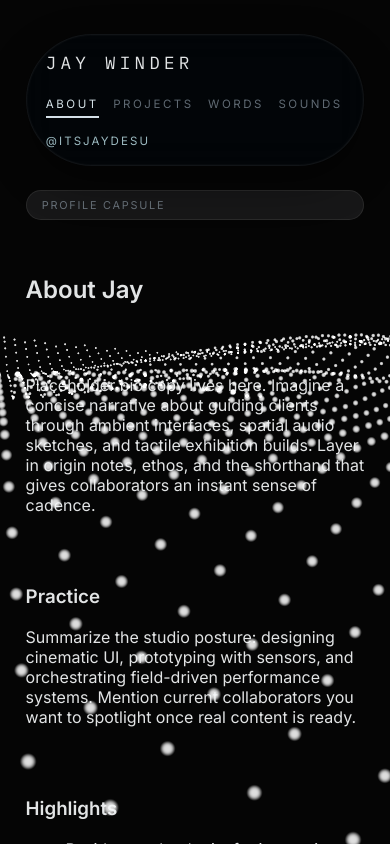
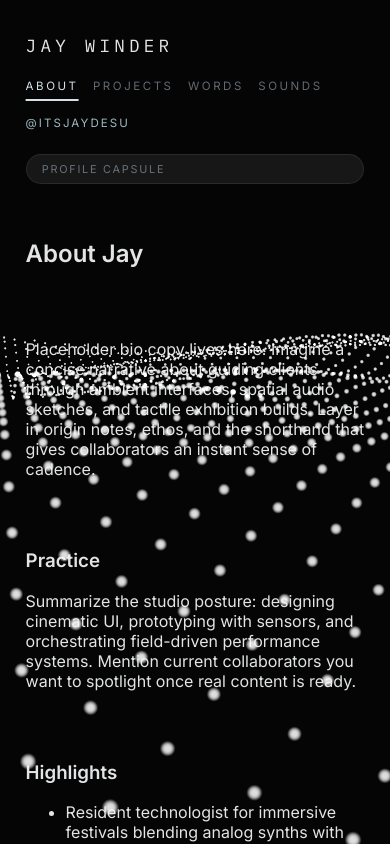
Before and after one commit to itsjaydesu/jayfolio, a Next.js app: page /about in a window 390 px wide. Shown: the top 844 px of the page. Built offline with nearby package versions, Linux system fonts and the light colour scheme.

Commit message:
Refactor global styles in SiteShell to improve layout and responsiveness; adjust padding, positioning, and background properties for enhanced visual consistency and user experience across various screen sizes.

```diff
--- a/app/globals.css
+++ b/app/globals.css
@@ -1632,16 +1632,19 @@ a {
   border: 0;
 }
 
+
 .site-shell {
+  --shell-inline-pad: clamp(1.5rem, 5vw, 4rem);
   position: relative;
   z-index: 1;
   min-height: 100vh;
-  padding: clamp(2.5rem, 8vh, 4.5rem) clamp(1.5rem, 5vw, 4rem);
+  padding: clamp(2.5rem, 8vh, 4.5rem) var(--shell-inline-pad);
   color: var(--text-primary);
 }
 
 .site-shell--plain {
-  padding: clamp(2rem, 6vh, 3rem) clamp(1rem, 4vw, 2.5rem);
+  --shell-inline-pad: clamp(1rem, 4vw, 2.5rem);
+  padding: clamp(2rem, 6vh, 3rem) var(--shell-inline-pad);
 }
 
 .site-shell__container {
@@ -1650,24 +1653,30 @@ a {
   margin: 0 auto;
   display: grid;
   gap: clamp(2rem, 6vw, 3.5rem);
+  padding-top: clamp(5.5rem, 12vh, 6.5rem);
 }
 
 .site-shell__header {
-  position: sticky;
+  position: fixed;
   top: clamp(1.5rem, 4vh, 2.5rem);
+  left: 50%;
+  transform: translateX(-50%);
+  width: min(1180px, calc(100% - 2 * var(--shell-inline-pad)));
   display: flex;
   align-items: center;
   justify-content: space-between;
   gap: clamp(1rem, 5vw, 3rem);
-  padding: clamp(0.8rem, 2vh, 1.1rem) clamp(1.2rem, 4vw, 2.4rem);
-  background: rgba(2, 6, 9, 0.78);
-  border: 1px solid rgba(255, 255, 255, 0.06);
-  border-radius: 999px;
-  box-shadow:
-    0 16px 42px rgba(0, 0, 0, 0.42),
-    inset 0 0 0 1px rgba(255, 255, 255, 0.02);
-  backdrop-filter: blur(18px);
-  z-index: 6;
+  padding: 0;
+  background: transparent;
+  border: 0;
+  border-radius: 0;
+  box-shadow: none;
+  backdrop-filter: none;
+  z-index: 8;
+}
+
+.site-shell--detail .site-shell__container {
+  padding-top: 0;
 }
 
 
@@ -1962,12 +1971,18 @@ a {
 
 @media (max-width: 720px) {
   .site-shell {
+    --shell-inline-pad: clamp(1.6rem, 6vw, 2.4rem);
     padding: clamp(1.6rem, 6vw, 2.4rem);
+  }
+
+  .site-shell__container {
+    padding-top: clamp(7rem, 22vh, 8rem);
   }
 
   .site-shell__header {
     flex-direction: column;
     align-items: flex-start;
+    width: calc(100% - 2 * var(--shell-inline-pad));
   }
 
   .site-shell__nav {
```
